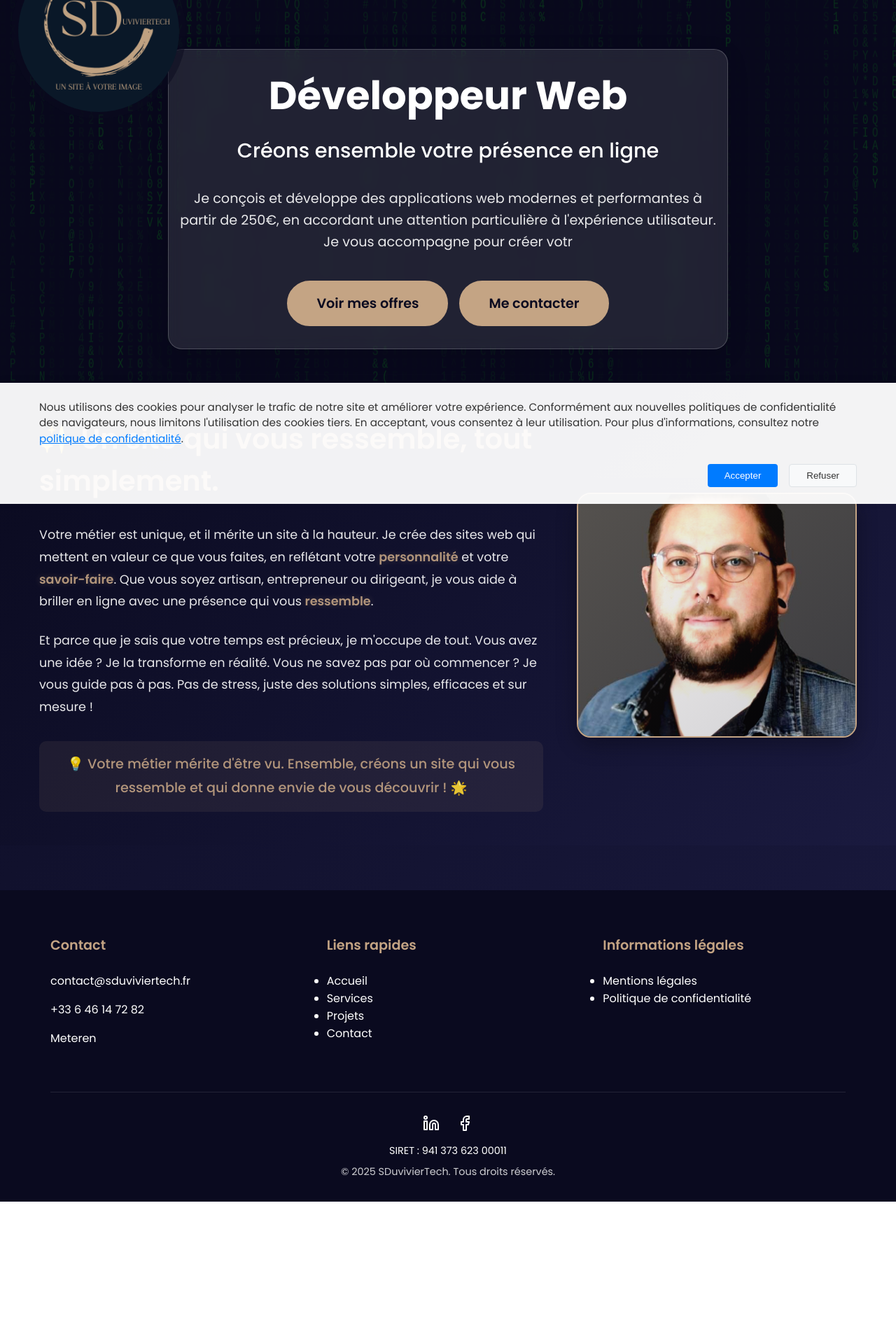
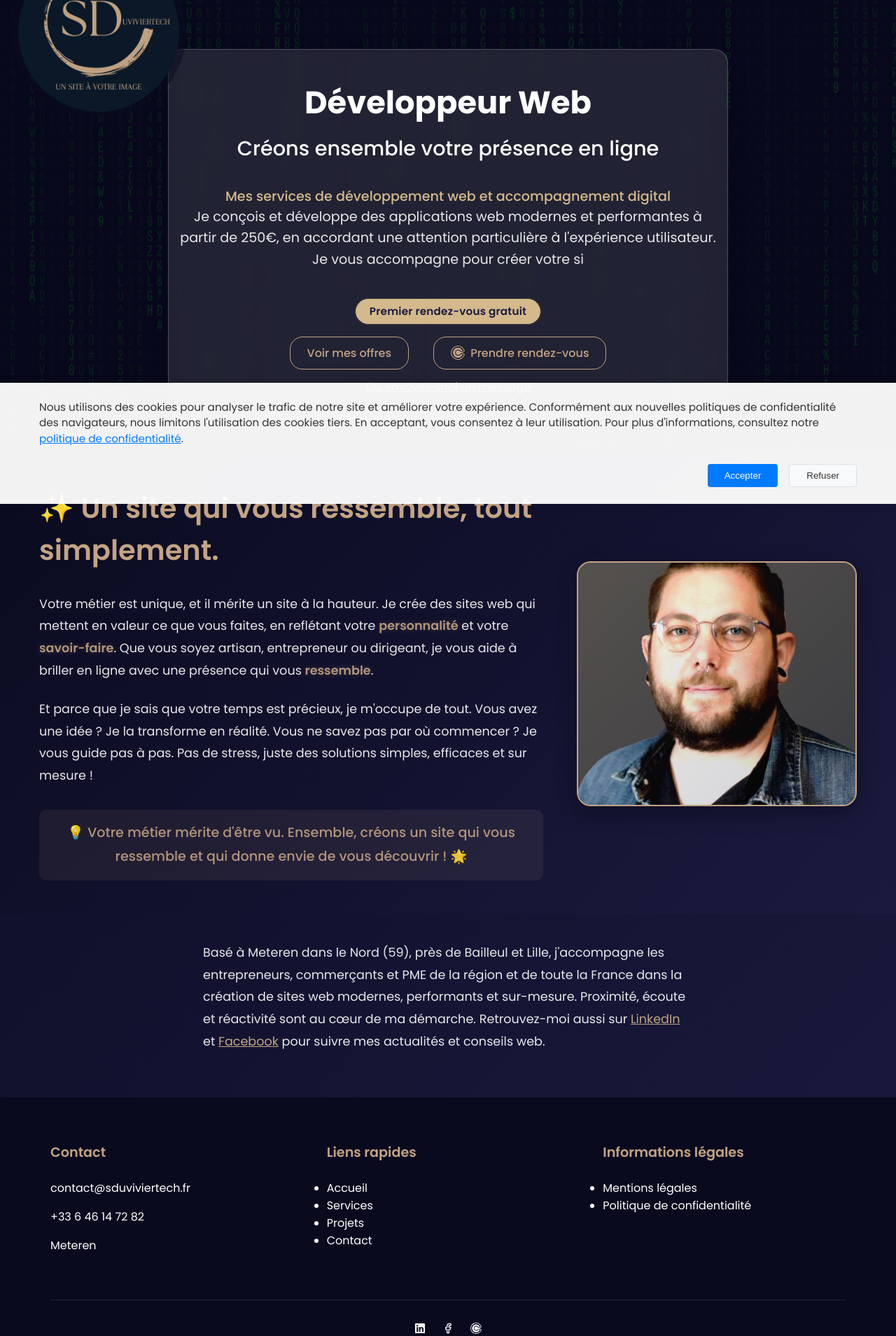
Before and after one commit to YoDaMned59/SDuvivierTech, a React (Create React App) app: page / in a window 1280 px wide. Shown: the part 80-1989 px from the top of the page at 70% size. Before the commit the page ends 1797 px from the top, so only its background shows below. Built offline with nearby package versions, Linux system fonts and the light colour scheme.

Commit message:
add abonnement

```diff
--- a/package.json
+++ b/package.json
@@ -7,6 +7,7 @@
     "framer-motion": "^10.16.0",
     "react": "^18.2.0",
     "react-dom": "^18.2.0",
+    "react-helmet": "^6.1.0",
     "react-icons": "^5.5.0",
     "react-router-dom": "^6.21.1",
     "sass": "^1.69.5"
--- a/src/App.jsx
+++ b/src/App.jsx
@@ -11,6 +11,7 @@ import LegalNotice from './pages/LegalNotice';
 import Offres from './pages/Offres';
 import CookieBanner from './components/CookieBanner';
 import './styles/main.scss';
+import { Helmet } from 'react-helmet';
 
 // Composant pour défiler vers le haut à chaque changement de route
 function ScrollToTop() {
@@ -32,6 +33,17 @@ function App() {
     <Router future={{ v7_startTransition: true, v7_relativeSplatPath: true }}>
       <div className="app">
         <ScrollToTop />
+        <Helmet>
+          <title>Développeur Web Freelance à Lille | Création de sites modernes</title>
+          <meta
+            name="description"
+            content="Développeur web freelance à Lille, je crée des sites vitrines et applications web modernes, performantes et sur-mesure pour votre activité. Contactez-moi pour booster votre présence en ligne !"
+          />
+          <meta
+            name="keywords"
+            content="développeur web, freelance, Lille, création site web, site vitrine, application web, web design, front-end, React, JavaScript, site professionnel, site sur-mesure, référencement, SEO, Nord, Hauts-de-France"
+          />
+        </Helmet>
         <Navigation />
         <main>
           <Routes>
--- a/src/components/About.jsx
+++ b/src/components/About.jsx
@@ -1,12 +1,18 @@
 import { motion } from 'framer-motion';
 import profileImage from '../assets/Profile.JPG';
+import { Helmet } from 'react-helmet';
 
 function About() {
   return (
     <section id="about" className="about">
+      <Helmet>
+        <title>À propos | Sébastien Duvivier - Développeur Web à Lille</title>
+        <meta name="description" content="Découvrez le parcours, les valeurs et l'expertise de Sébastien Duvivier, développeur web freelance à Lille, spécialisé en création de sites modernes et performants." />
+        <meta name="keywords" content="à propos, développeur web, freelance, Lille, parcours, expertise, valeurs, création site web, site vitrine, application web, Nord" />
+      </Helmet>
       <div className="about__container">
         <div className="about__content">
-          <h2 className="about__title">✨ Un site qui vous ressemble, tout simplement.</h2>
+          <h1 className="about__title">✨ Un site qui vous ressemble, tout simplement.</h1>
 
           <div className="about__text">
             <p>
@@ -35,11 +41,11 @@ function About() {
           >
             <img
               src={profileImage}
-              alt="Sébastien Duvivier"
+              alt="Portrait de Sébastien Duvivier, développeur web à Lille, Sébastien Duvivier"
               className="about__image"
               width={400}
               height={400}
-              loading="eager"
+              loading="lazy"
               decoding="async"
               fetchpriority="high"
             />
--- a/src/components/Footer.jsx
+++ b/src/components/Footer.jsx
@@ -1,5 +1,7 @@
 import { Link } from 'react-router-dom';
 import { FiLinkedin, FiFacebook } from 'react-icons/fi';
+import { FaGithub, FaTwitter, FaLinkedin } from 'react-icons/fa';
+import { SiCalendly } from 'react-icons/si';
 import content from '../data/content.json';
 
 function Footer() {
@@ -49,24 +51,29 @@ function Footer() {
         </div>
 
         <div className="footer__bottom">
-          <div className="social-links" style={{ marginBottom: '1rem' }}>
-            <a
-              href={social.linkedin}
-              target="_blank"
-              rel="noopener noreferrer"
-              className="footer__link"
-              aria-label="Visiter notre page LinkedIn"
-            >
-              <FiLinkedin size={24} />
-            </a>
-            <a
-              href={social.facebook}
-              target="_blank"
-              rel="noopener noreferrer"
-              className="footer__link"
-              aria-label="Visiter notre page Facebook"
-            >
-              <FiFacebook size={24} />
+          <div className="social-links">
+            {social.github && (
+              <a href={social.github} target="_blank" rel="noopener noreferrer">
+                <FaGithub />
+              </a>
+            )}
+            {social.linkedin && (
+              <a href={social.linkedin} target="_blank" rel="noopener noreferrer">
+                <FaLinkedin />
+              </a>
+            )}
+            {social.twitter && (
+              <a href={social.twitter} target="_blank" rel="noopener noreferrer">
+                <FaTwitter />
+              </a>
+            )}
+            {social.facebook && (
+              <a href={social.facebook} target="_blank" rel="noopener noreferrer">
+                <FiFacebook />
+              </a>
+            )}
+            <a href="https://calendly.com/sduviviertech" target="_blank" rel="noopener noreferrer">
+              <SiCalendly />
             </a>
           </div>
           <p className="footer__text" style={{ fontSize: '0.9rem', marginBottom: '0.5rem' }}>
--- a/src/components/Hero.jsx
+++ b/src/components/Hero.jsx
@@ -1,8 +1,10 @@
 import { useEffect, useRef } from 'react';
 import { motion } from 'framer-motion';
 import { Link } from 'react-router-dom';
+import { SiCalendly } from 'react-icons/si';
 import content from '../data/content.json';
 import TypingEffect from './TypingEffect';
+import { Helmet } from 'react-helmet';
 
 
 function Hero() {
@@ -67,6 +69,10 @@ function Hero() {
 
   return (
     <div className="hero-container">
+      <Helmet>
+        <title>Développeur Web Freelance à Meteren | Création de sites modernes</title>
+        <meta name="description" content="Développeur web à Meteren (59), création de sites vitrines et applications web modernes. Solutions sur-mesure, expertise front-end, accompagnement personnalisé." />
+      </Helmet>
       <canvas
         ref={canvasRef}
         className="hero__matrix"
@@ -81,14 +87,16 @@ function Hero() {
         }}
       />
       <div className="hero">
-        <h1 className="hero__title">
+        <h1 className="hero__title" style={{position: 'absolute', left: '-9999px', width: '1px', height: '1px', overflow: 'hidden'}}>
+          Développeur web freelance à Meteren (Nord, 59) – Création de site vitrine, application web moderne, accompagnement digital, référencement SEO, front-end, solutions sur-mesure
+        </h1>
+        <div aria-hidden="false" style={{fontSize: '2.8rem', fontWeight: 700, lineHeight: 1.1, margin: '1.2rem 0'}}>
           <TypingEffect
-            text="Développeur Web"
+            text={content.hero.title}
             speed={100}
             delay={2000}
           />
-        </h1>
-
+        </div>
         <h2 className="hero__subtitle">
           <TypingEffect
             text="Créons ensemble votre présence en ligne"
@@ -96,7 +104,9 @@ function Hero() {
             delay={1000}
           />
         </h2>
-
+        <h2 style={{fontSize: '1.2rem', color: '#D4B98C', marginTop: '1.5rem', textAlign: 'center', fontWeight: 500}}>
+          Mes services de développement web et accompagnement digital
+        </h2>
         <p className="hero__description">
           <TypingEffect
             text={content.hero.description}
@@ -105,19 +115,52 @@ function Hero() {
           />
         </p>
 
+        <div style={{ display: 'flex', flexDirection: 'column', alignItems: 'center', width: '100%' }}>
+          <span style={{
+            background: '#D4B98C',
+            color: '#1A1A3F',
+            borderRadius: '20px',
+            padding: '0.35rem 1.2rem',
+            fontWeight: '600',
+            fontSize: '0.95rem',
+            boxShadow: '0 1px 6px rgba(212,185,140,0.10)',
+            letterSpacing: '0.2px',
+            border: '1.5px solid #D4B98C',
+            marginBottom: '1.1rem',
+            zIndex: 2,
+            position: 'relative',
+            display: 'inline-block',
+            textAlign: 'center',
+          }}>
+            Premier rendez-vous gratuit
+          </span>
           <motion.div
             className="hero__buttons"
             initial={{ opacity: 0, y: 20 }}
             animate={{ opacity: 1, y: 0 }}
             transition={{ delay: 0.8 }}
+            style={{ display: 'flex', flexDirection: 'row', gap: '1.2rem', justifyContent: 'center', alignItems: 'center', width: '100%' }}
           >
             <Link to="/offres" className="contact-button">
               Voir mes offres
             </Link>
-          <Link to="/contact" className="contact-button">
-            Me contacter
+            <a
+              href="https://calendly.com/sduviviertech"
+              target="_blank"
+              rel="noopener noreferrer"
+              className="contact-button"
+              style={{ display: 'flex', alignItems: 'center', gap: '0.5rem' }}
+            >
+              <SiCalendly size={20} />
+              Prendre rendez-vous
+            </a>
+          </motion.div>
+          <div style={{marginTop: '0.7rem', textAlign: 'center'}}>
+            <Link to="/contact" style={{ color: '#D4B98C', fontSize: '1rem', textDecoration: 'underline', opacity: 0.8 }}>
+              Ou envoyez-moi un message
             </Link>
-        </motion.div>
+          </div>
+        </div>
       </div>
     </div>
   );
--- a/src/data/offers.json
+++ b/src/data/offers.json
@@ -9,7 +9,7 @@
         "icon": "FaInfoCircle",
         "text": "Les templates proposés sont basés sur des sites réels que j'ai déjà créés (voir la section Projets), pour vous garantir un rendu professionnel et éprouvé."
       },
-      "price": "250€/site",
+      "price": "A partir de 250€",
       "features": [
         {
           "icon": "FaCheck",
@@ -34,7 +34,7 @@
       ],
       "tagline": "🔰 Idéal pour lancer votre activité avec un site professionnel, sans complexité ni délai.",
       "subscription": {
-        "price": "19€/mois*",
+        "price": "Abonnement optionnel de 19€/mois*",
         "services_inclus": [
           {
             "titre": "Hébergement sécurisé",
@@ -60,7 +60,7 @@
       "badge": "🔥 Parfait pour se démarquer",
       "title": "Offre Sur-Mesure",
       "description": "Un site unique, pensé pour vous et vos objectifs",
-      "price": "750€/site",
+      "price": "A partir de 750€",
       "features": [
         {
           "icon": "FaChartLine",
@@ -85,7 +85,7 @@
       ],
       "tagline": "💼 Parfait pour les pros qui veulent un site unique, durable et pensé pour booster leur activité.",
       "subscription": {
-        "price": "29€/mois*",
+        "price": "Abonnement optionnel de 29€/mois*",
         "services_inclus": [
           {
             "titre": "Hébergement sécurisé",
--- a/src/pages/Contact.jsx
+++ b/src/pages/Contact.jsx
@@ -1,9 +1,11 @@
 import { motion } from 'framer-motion';
 import { FiMail, FiPhone, FiMapPin, FiGithub, FiLinkedin, FiFacebook } from 'react-icons/fi';
+import { SiCalendly } from 'react-icons/si';
 import { useState } from 'react';
 import { Link } from 'react-router-dom';
 import emailjs from '@emailjs/browser';
 import content from '../data/content.json';
+import { Helmet } from 'react-helmet';
 
 // Initialisation d'EmailJS
 emailjs.init("BXDcz7k22yRhBmZY5");
@@ -90,6 +92,11 @@ function Contact() {
 
   return (
     <div className="contact-page">
+      <Helmet>
+        <title>Contact | Demandez un devis ou un rendez-vous - SDuvivierTech</title>
+        <meta name="description" content="Contactez Sébastien Duvivier, développeur web freelance à Lille, pour toute demande de devis, rendez-vous ou information sur la création de votre site web." />
+        <meta name="keywords" content="contact, devis, rendez-vous, développeur web, freelance, Lille, Nord, création site web, site vitrine, application web" />
+      </Helmet>
       <motion.h1
         className="contact-page__title"
         initial={{ y: -20, opacity: 0 }}
@@ -131,6 +138,9 @@ function Contact() {
               </a>
               <a href={content.contact.social.facebook} target="_blank" rel="noopener noreferrer">
                 <FiFacebook />
+              </a>
+              <a href="https://calendly.com/sduviviertech" target="_blank" rel="noopener noreferrer">
+                <SiCalendly />
               </a>
             </div>
           </div>
--- a/src/pages/Home.jsx
+++ b/src/pages/Home.jsx
@@ -20,6 +20,11 @@ function Home() {
     <>
       <Hero />
       <About />
+      <div className="about__text" style={{maxWidth: 700, margin: '2.5rem auto 0 auto'}}>
+        <p>
+          Basé à Meteren dans le Nord (59), près de Bailleul et Lille, j'accompagne les entrepreneurs, commerçants et PME de la région et de toute la France dans la création de sites web modernes, performants et sur-mesure. Proximité, écoute et réactivité sont au cœur de ma démarche. Retrouvez-moi aussi sur <a href="https://www.linkedin.com/in/duviviersebastien/" target="_blank" rel="noopener noreferrer" style={{color:'#D4B98C',textDecoration:'underline'}}>LinkedIn</a> et <a href="https://www.facebook.com/profile.php?id=61573940604104" target="_blank" rel="noopener noreferrer" style={{color:'#D4B98C',textDecoration:'underline'}}>Facebook</a> pour suivre mes actualités et conseils web.
+        </p>
+      </div>
     </>
   );
 }
--- a/src/pages/Offres.jsx
+++ b/src/pages/Offres.jsx
@@ -3,6 +3,7 @@ import { Link } from 'react-router-dom';
 import offersData from '../data/offers.json';
 import { getIcon } from '../utils/iconUtils';
 import '../styles/Offres.scss';
+import { Helmet } from 'react-helmet';
 
 const Offres = () => {
 
@@ -14,6 +15,11 @@ const Offres = () => {
 
   return (
     <div className="offres-page">
+      <Helmet>
+        <title>Offres & Tarifs | Création de site web - SDuvivierTech</title>
+        <meta name="description" content="Découvrez mes offres de création de site web : clé en main, sur-mesure, abonnements, services inclus et tarifs adaptés à vos besoins professionnels." />
+        <meta name="keywords" content="offres, tarifs, création site web, site vitrine, sur-mesure, abonnement, services inclus, freelance, Lille, Nord, développeur web" />
+      </Helmet>
       <div className="container">
         <h1 className="page-title">
           Mes Offres
--- a/src/pages/Projects.jsx
+++ b/src/pages/Projects.jsx
@@ -2,6 +2,7 @@ import React, { useState, useEffect } from 'react';
 import { motion } from 'framer-motion';
 import { Link } from 'react-router-dom';
 import '../styles/main.scss';
+import { Helmet } from 'react-helmet';
 
 const containerVariants = {
   hidden: { opacity: 0 },
@@ -93,6 +94,10 @@ const Projects = () => {
       animate={{ opacity: 1 }}
       transition={{ duration: 0.5 }}
     >
+      <Helmet>
+        <title>Portfolio | Projets réalisés - SDuvivierTech</title>
+        <meta name="description" content="Découvrez les projets web réalisés par Sébastien Duvivier : sites vitrines, applications web, interfaces modernes et performantes." />
+      </Helmet>
       <h1 className="projects-page__title">Mes Projets</h1>
       {projects.length === 0 ? (
         <div className="no-projects">
@@ -114,7 +119,7 @@ const Projects = () => {
               <div className="project-card__image">
                 <img
                   src={project.image}
-                  alt={project.title}
+                  alt={`Aperçu du projet ${project.title}`}
                   width={800}
                   height={600}
                   loading="lazy"
--- a/src/pages/Services.jsx
+++ b/src/pages/Services.jsx
@@ -2,6 +2,7 @@ import { motion } from 'framer-motion';
 import { FiCode, FiLayout, FiSettings } from 'react-icons/fi';
 import { Link } from 'react-router-dom';
 import content from '../data/content.json';
+import { Helmet } from 'react-helmet';
 
 const iconMap = {
   code: <FiCode size={40} />,
@@ -33,6 +34,11 @@ const itemVariants = {
 function Services() {
   return (
     <div className="services-page">
+      <Helmet>
+        <title>Services Web | Création de sites et applications - SDuvivierTech</title>
+        <meta name="description" content="Découvrez mes services de développement web : création de sites vitrines, applications sur-mesure, intégration front-end, maintenance et support technique à Lille et dans le Nord." />
+        <meta name="keywords" content="services web, création site, application web, intégration front-end, maintenance, support, Lille, Nord, freelance, développeur web, site vitrine, sur-mesure" />
+      </Helmet>
       <motion.h1
         className="services-page__title"
         initial={{ y: -20, opacity: 0 }}
--- a/src/styles/main.scss
+++ b/src/styles/main.scss
@@ -1438,21 +1438,23 @@ body {
 
 .contact-button {
   display: inline-block;
-  background: $text-gold;
-  color: $background-dark;
-  padding: 1rem 2.5rem;
-  border-radius: 50px;
-  font-size: 1.2rem;
-  font-weight: 600;
+  background: transparent;
+  color: $text-gold;
+  padding: 0.65rem 1.5rem;
+  border-radius: 18px;
+  font-size: 1rem;
+  font-weight: 500;
   text-decoration: none;
   transition: all 0.3s ease;
-  border: 2px solid $text-gold;
+  border: 1.5px solid $text-gold;
+  margin: 0 0.5rem;
+  box-shadow: none;
 
   &:hover {
-    background: transparent;
-    color: $text-gold;
-    transform: translateY(-3px);
-    box-shadow: 0 5px 15px rgba($text-gold, 0.2);
+    background: $text-gold;
+    color: $background-dark;
+    transform: translateY(-2px);
+    box-shadow: 0 3px 10px rgba($text-gold, 0.10);
   }
 }
 
```
Also changed, not shown: 1 other file (tests, documents, lock files or other folders). Lines whose indentation alone changed are shown as unchanged.
